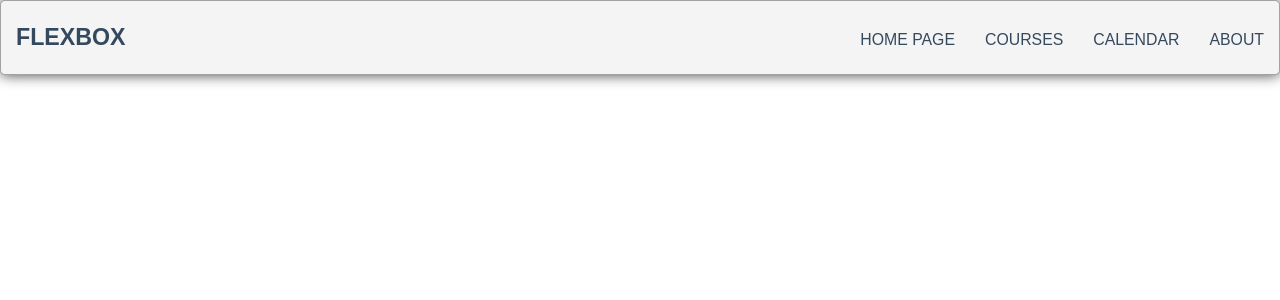
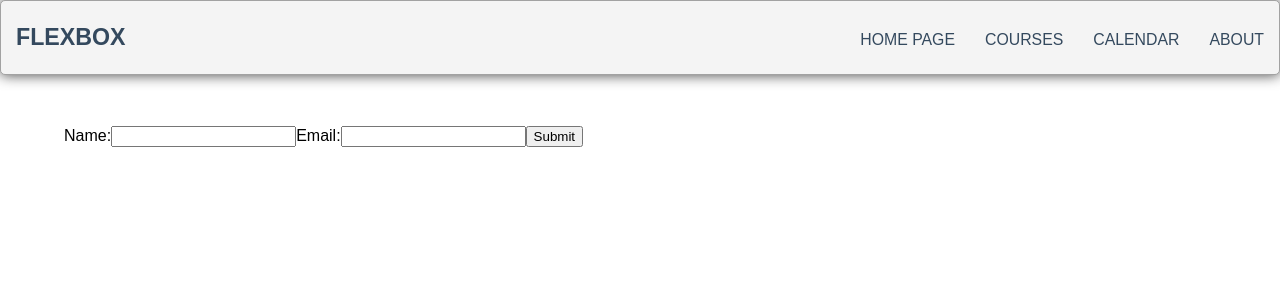
Before and after one commit to OscarwOw/FitnessReservationSystemReact, a React (Create React App) app: page /CreateReservation/1 in a window 1280 px wide. Shown: the top 300 px of the page. Built offline with nearby package versions, Linux system fonts and the light colour scheme.

Commit message:
adding CreateReservation form

```diff
--- a/src/App.js
+++ b/src/App.js
@@ -8,6 +8,7 @@ import CalendarPage from './pages/CalendarPage';
 import CourseDetailsPage from './pages/CourseDetailsPage';
 import CoursesPage from './pages/CoursesPage';
 import HomePage from './pages/HomePage';
+import AddReservationPage from './pages/AddReservationPage';
 
 
 
@@ -22,6 +23,7 @@ function App() {
                 <Route path="courses/:courseId" element={<CourseDetailsPage />}/>
                 <Route path="/calendar" element={<CalendarPage />} />
                 <Route path="/about" element={<AboutPage />} />
+                <Route path="/CreateReservation/:id" element={<AddReservationPage />} />
             </Routes>
         </Layout>
     );
--- a/src/components/ui/RegistrationCalendar.js
+++ b/src/components/ui/RegistrationCalendar.js
@@ -3,6 +3,7 @@ import addHours from '../Engine/AddHours';
 import addDays from '../Engine/AddDays';
 
 import { useState, useEffect } from 'react';
+import { Link } from 'react-router-dom';
 
 
 
@@ -12,6 +13,10 @@ function RegistrationCalendar(props) {
     const [dates, setDates] = useState();
     const [hours, setHours] = useState();
 
+    function getNavigationLink(id) {
+        return '/CreateReservation/' + id
+    }
+
 
     function CreateContent(col, row) {
         if (col === 0) {
@@ -19,16 +24,15 @@ function RegistrationCalendar(props) {
         }
         else {
             for (let i = 0; i < props.items.length; i++) {
-
                 if (props.items[i].date.substr(8, 2) === dates[col - 1].substr(8, 2) && props.items[i].date.substr(11, 2) === hours[row].substr(0, 2)) {
-
-                    console.log(props.items[i])
                     return (
-                        <div className={classes.colContent}>
-                            <p>{props.items[i].name}</p>
-                            <p>Couch: {props.items[i].couch}</p>
-                            <p>Pocet prihlasenych: {props.items[i].registredCount}/{props.items[i].capacity}</p>
-                        </div>);
+                        <Link to={getNavigationLink(props.items[i].id)}>
+                            <div className={classes.colContent} >
+                                <p>{props.items[i].name}</p>
+                                <p>Couch: {props.items[i].couch}</p>
+                                <p>Pocet prihlasenych: {props.items[i].registredCount}/{props.items[i].capacity}</p>
+                            </div>
+                        </Link>);
 
                 }
             }
--- /dev/null
+++ b/src/pages/AddReservationPage.js
@@ -0,0 +1,44 @@
+import React, { useState } from 'react';
+
+
+
+const AddReservationPage = () => {
+    const [name, setName] = useState('');
+    const [email, setEmail] = useState('');
+    const [date, setDate] = useState(new Date().toISOString().substring(0, 10));
+
+
+
+    const handleSubmit = (event) => {
+        event.preventDefault();
+        setDate(new Date().toISOString().substring(0, 10));
+        const url = window.location.href;
+        const urlParts = url.split("?");
+        const queryString = urlParts[1];
+        console.log(queryString)
+        let getLecturesString = 'http://192.168.100.10:5076/api/Course?lectureId=' + queryString
+        fetch(getLecturesString, {
+            method: 'POST',
+            body: JSON.stringify({ name, email, date }),
+            headers: {
+                'Content-Type': 'application/json'
+            }
+        });
+    };
+
+    return (
+        <form onSubmit={handleSubmit}>
+            <label>
+                Name:
+                <input type="text" value={name} onChange={(event) => setName(event.target.value)} />
+            </label>
+            <label>
+                Email:
+                <input type="email" value={email} onChange={(event) => setEmail(event.target.value)} />
+            </label>
+            <button type="submit">Submit</button>
+        </form>
+    );
+};
+
+export default AddReservationPage;
--- a/src/pages/CourseDetailsPage.js
+++ b/src/pages/CourseDetailsPage.js
@@ -1,5 +1,5 @@
 import { useEffect, useState } from 'react';
-import { useParams } from 'react-router-dom';
+import { useParams, Link } from 'react-router-dom';
 
 
 function CourseDetailsPage() {
@@ -8,8 +8,13 @@ function CourseDetailsPage() {
     const [loadedObject, setLoadedObject] = useState();
     const [loadedTags, setLoadedTags] = useState();
     const [loadedLectures, setLoadedLectures] = useState();
+
     var list = [false, false, false]
 
+
+    function getNavigationLink(id) {
+        return '/CreateReservation/' + id
+    }
 
     useEffect(() => {
         setIsLoading(true);
@@ -80,14 +85,14 @@ function CourseDetailsPage() {
             <h2>Tags:</h2>
             <ul>{
                 loadedTags.map(tag => {
-                    return <li>#{tag.name}</li>
+                    return <li key={ tag.id}>#{tag.name}</li>
                 })
             }
             </ul>
             <h2>Lectures:</h2>
             <ul>{
                 loadedLectures.map(lecture => {
-                    return <li>{lecture.name}  { lecture.date}</li>
+                    return <Link key={lecture.id} lectureid={lecture.id} to={getNavigationLink(lecture.id)}><li>{lecture.name}  {lecture.date}</li></Link>
                 })
             }
             </ul>
--- a/src/pages/HomePage.js
+++ b/src/pages/HomePage.js
@@ -1,6 +1,14 @@
+import classes from './HomePage.module.css';
 function HomePage() {
 
-    return <h1>Home Page</h1>
+    return (
+        <div className={classes.container}>
+            <h1 className={classes.heading}>Welcome to our fitness center!</h1>
+            <p>We are dedicated to providing a comfortable and supportive environment for individuals of all fitness levels to achieve their health and wellness goals. Our state-of-the-art facility offers a wide range of equipment and classes, including cardio machines, weight training equipment, group fitness classes, and personal training services.</p>
+            <p>We also have a sauna, steam room, and hot tub for members to relax and unwind after a workout. Our team of professional and friendly staff are always available to assist you with any questions or concerns.</p>
+            <p>We look forward to seeing you at the gym!</p>
+        </div>
+    );
 }
 
 export default HomePage;
```
